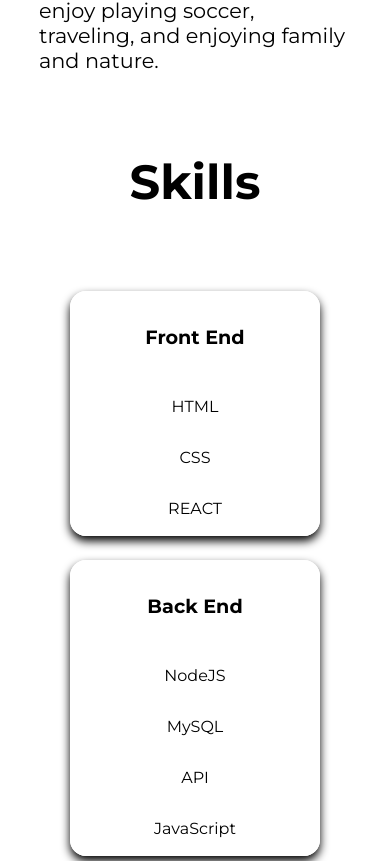
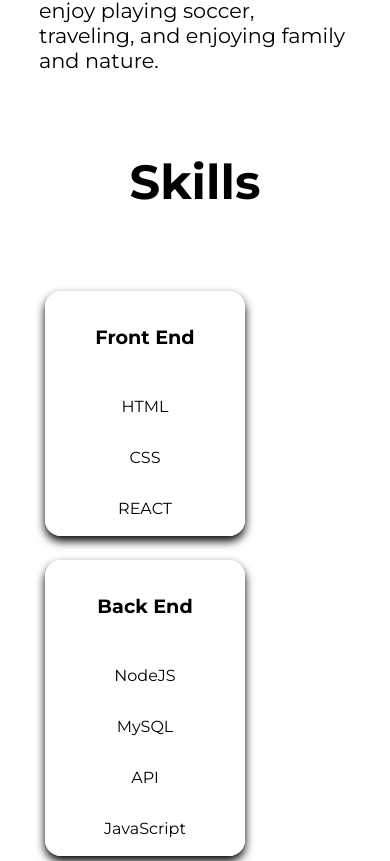
Before and after one commit to Emassey123/portfolio, a React (Create React App) app: page / in a window 390 px wide. Shown: the part 1389-2250 px from the top of the page. Built offline with nearby package versions, Linux system fonts and the light colour scheme.

Commit message:
fixing skills card width

```diff
--- a/src/Components/Skills.css
+++ b/src/Components/Skills.css
@@ -9,10 +9,11 @@
 }
 
 .skill-wrapper {
-    margin: 0 auto;
+    /* margin: 0 auto; */
     border-radius: 1rem;
     border: 2px solid white;
     box-shadow: 0 5px 10px black;
+    width: 200px;
 }
 
 .skills-grid {
@@ -49,7 +50,7 @@
     }
 
     .skill-wrapper {
-        width: 250px;
+        width: 200px;
     }
 }
 
```
